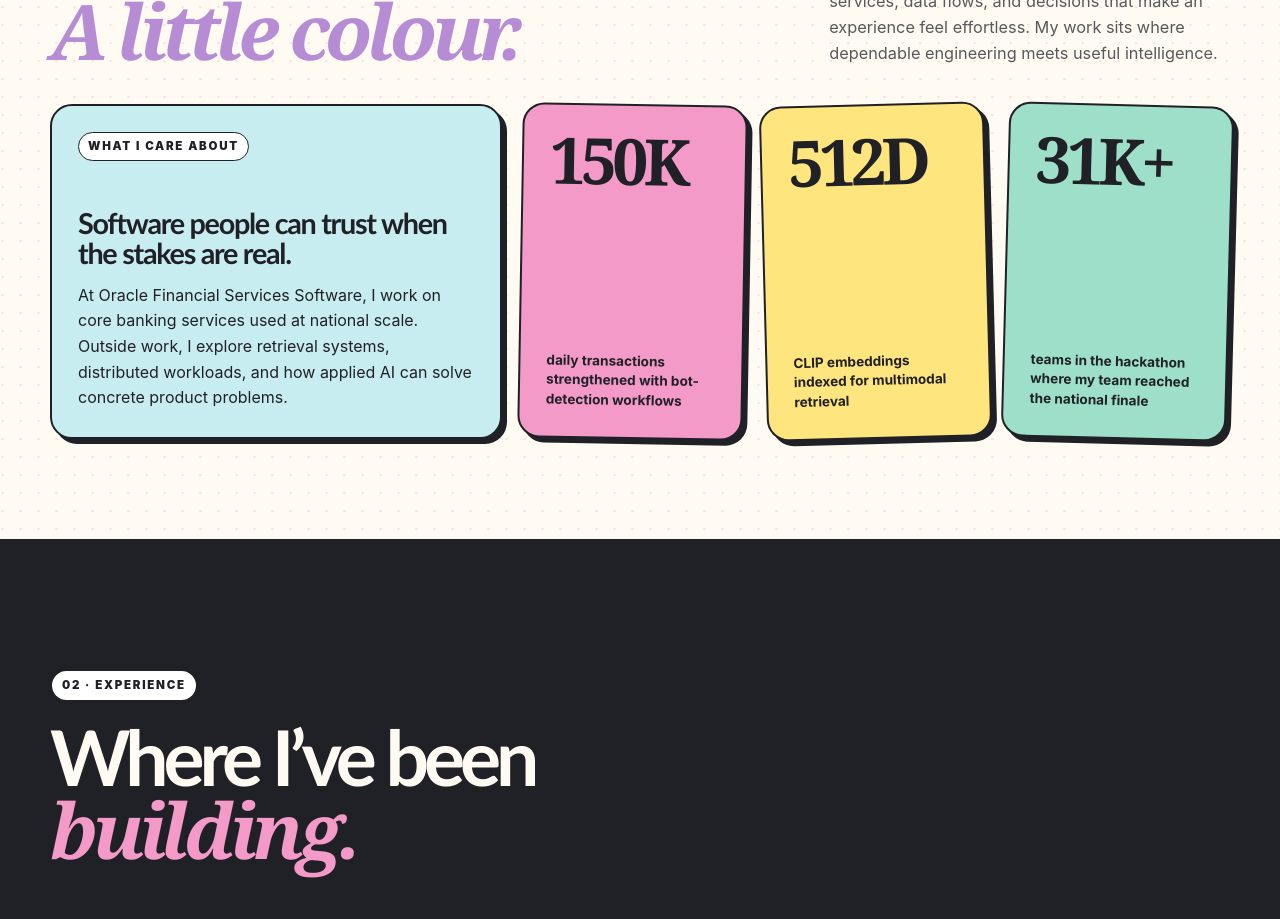
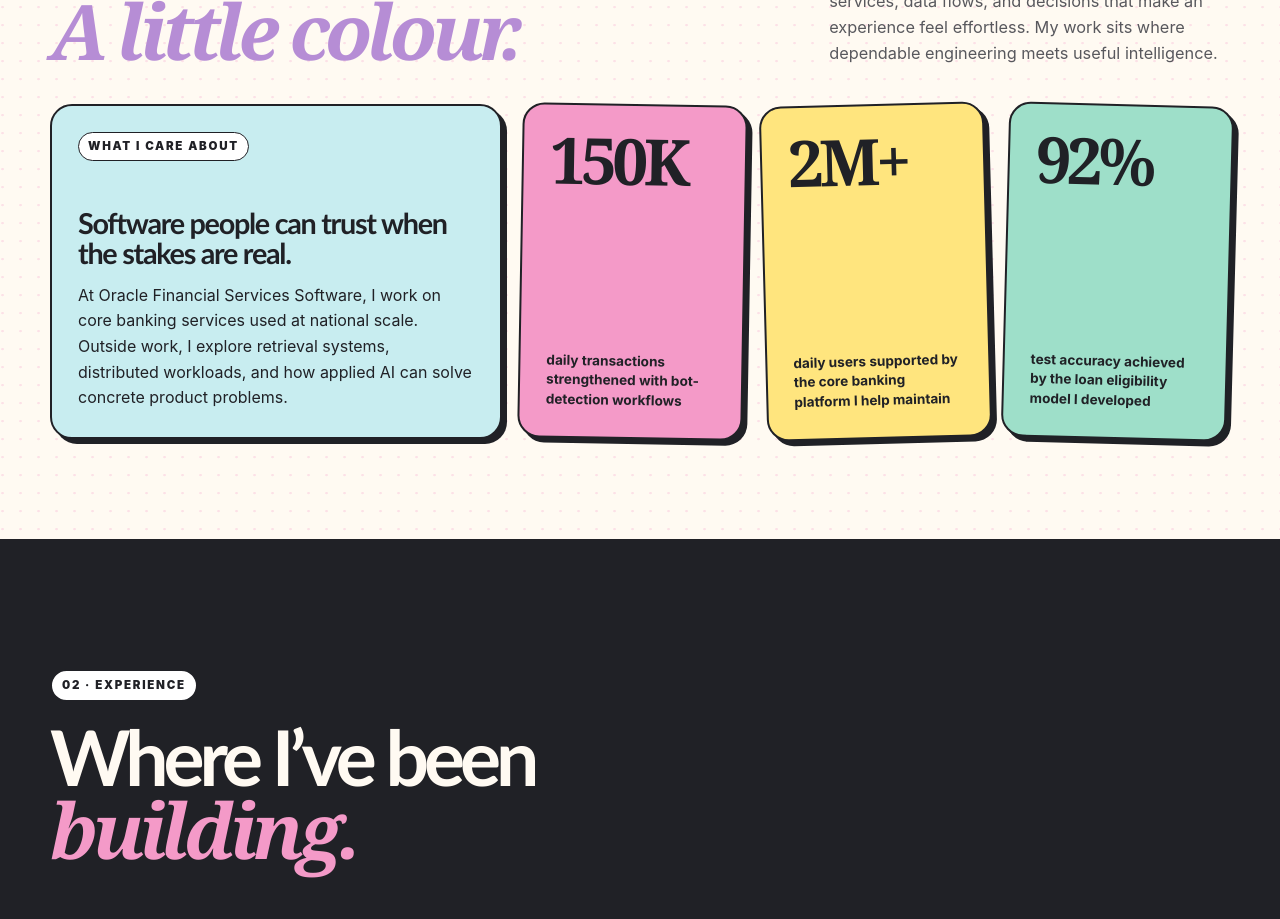
Before and after one commit to git-chirag/portfolio-modern, a Next.js app: page / in a window 1280 px wide. Shown: the part 1020-1939 px from the top of the page. Built offline with nearby package versions, Linux system fonts and the light colour scheme.

Commit message:
Use outcome-focused portfolio metrics

```diff
--- a/app/page.tsx
+++ b/app/page.tsx
@@ -257,12 +257,12 @@ export default function Home() {
               <p>daily transactions strengthened with bot-detection workflows</p>
             </article>
             <article className="metric-card metric-card--yellow">
-              <strong>512D</strong>
-              <p>CLIP embeddings indexed for multimodal retrieval</p>
+              <strong>2M+</strong>
+              <p>daily users supported by the core banking platform I help maintain</p>
             </article>
             <article className="metric-card metric-card--mint">
-              <strong>31K+</strong>
-              <p>teams in the hackathon where my team reached the national finale</p>
+              <strong>92%</strong>
+              <p>test accuracy achieved by the loan eligibility model I developed</p>
             </article>
           </div>
         </section>
```
